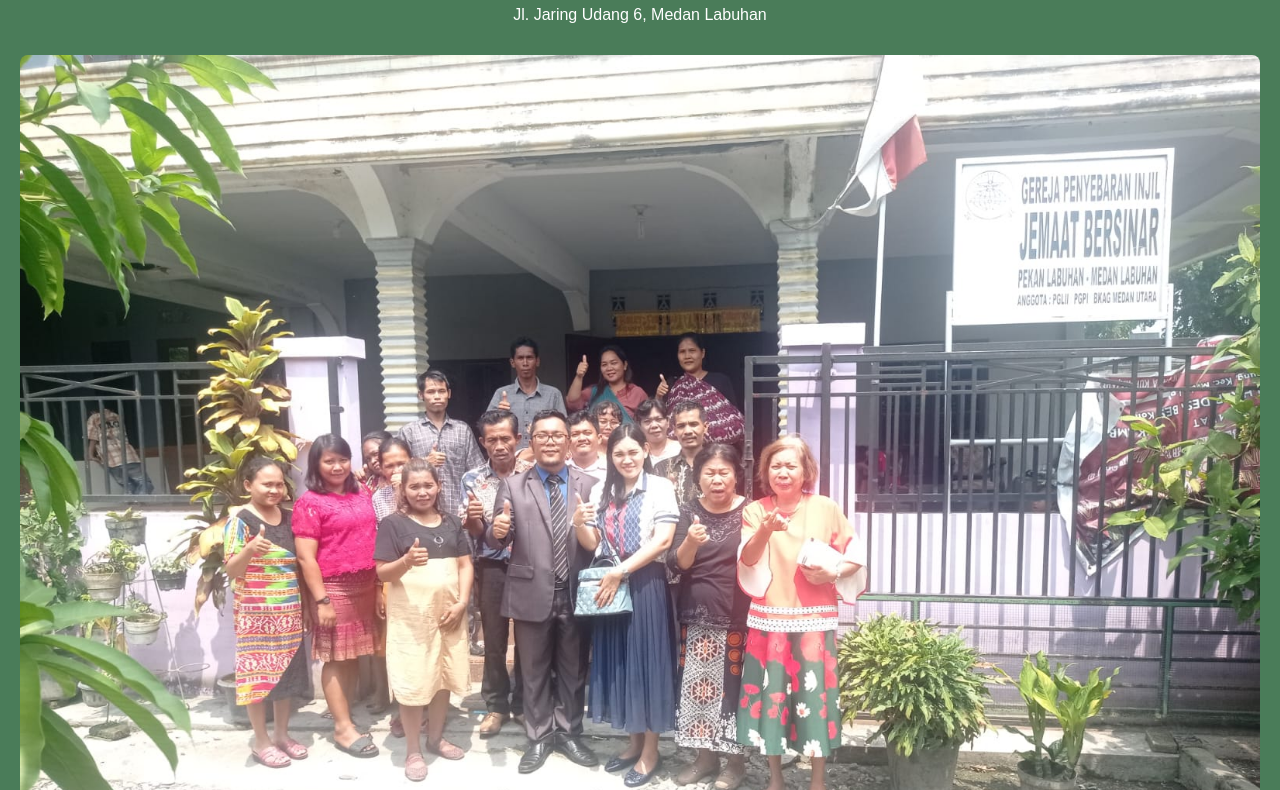
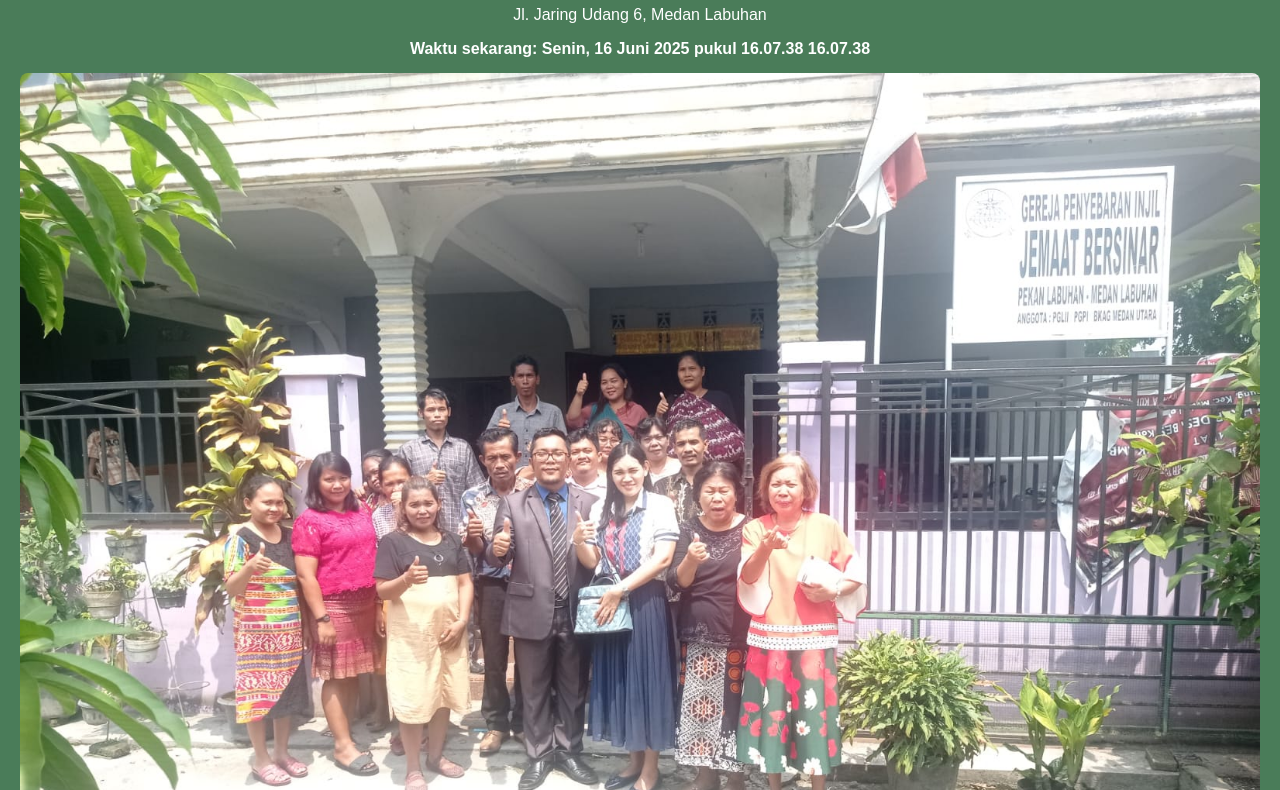
Before and after one commit to agusmeliala/gpi-jemaat-bersinar, a plain HTML site: page index.html in a window 1280 px wide. Shown: the part 72-862 px from the top of the page. Drawn offline with Linux system fonts and the light colour scheme.

Commit message:
Add files via upload
update index.html dengan jam dan tanggal

```diff
--- a/index.html
+++ b/index.html
@@ -51,6 +51,7 @@
   <header>
     <h1>GPI Jemaat Bersinar</h1>
     <p>Jl. Jaring Udang 6, Medan Labuhan</p>
+    <div id="datetime" style="font-weight: bold; margin-top: 10px;"></div>
     <img src="Gereja.jpeg" alt="Foto Gereja GPI Jemaat Bersinar">
   </header>
   <main>
@@ -82,5 +83,19 @@
       </iframe>
     </section>
   </main>
+  <script>
+    function updateDateTime() {
+      const now = new Date();
+      const options = {
+        weekday: 'long', year: 'numeric', month: 'long',
+        day: 'numeric', hour: '2-digit', minute: '2-digit', second: '2-digit'
+      };
+      const dateTimeString = now.toLocaleDateString('id-ID', options) + ' ' + now.toLocaleTimeString('id-ID');
+      document.getElementById("datetime").innerHTML = "Waktu sekarang: " + dateTimeString;
+    }
+
+    updateDateTime();
+    setInterval(updateDateTime, 1000);
+  </script>
 </body>
 </html>
```
